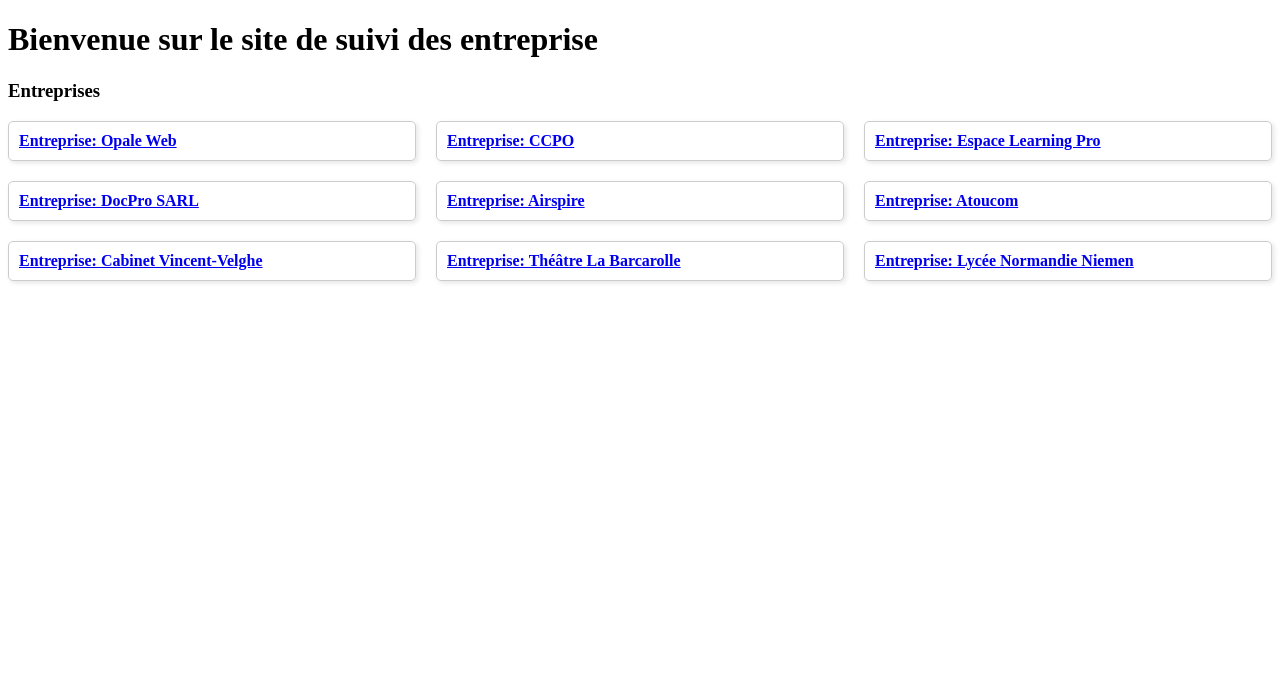
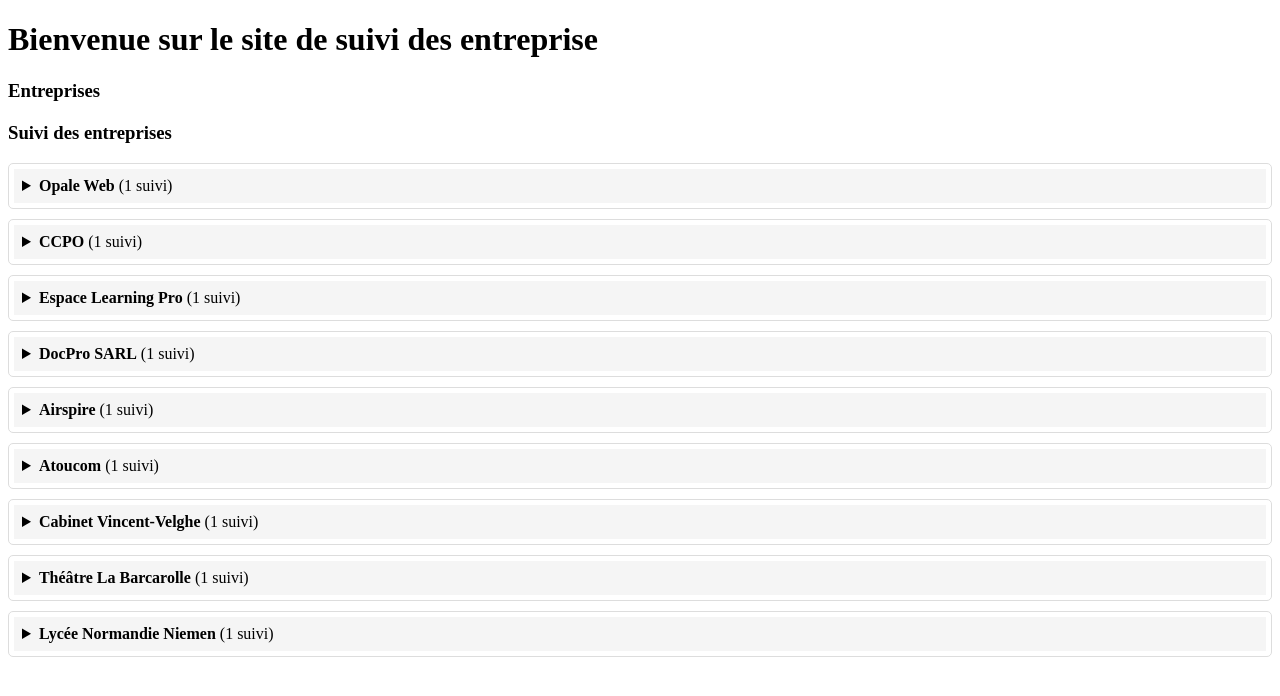
Before and after one commit to bomtouinn/app-3, a Flask app: page / in a window 1280 px wide. Shown: the part 26-722 px from the top of the page. Run offline with Flask 3, Linux system fonts and the light colour scheme.

Commit message:
Résolution d'un bug sur l'affichage des suivi dans l'index.

```diff
--- a/app.py
+++ b/app.py
@@ -39,7 +39,18 @@ def load_user(user_id):
 def index():
     entreprises = dictionnaire_global.get_entreprises()
     etudiants = dictionnaire_global.get_etudiants()
-    return render_template('index.html', entreprises=entreprises, etudiants=etudiants, suivi_data=suivi_data)
+    # S'assurer que les données de suivi sont chargées
+    charger_suivi()
+    # Organiser les suivis par entreprise pour faciliter l'affichage
+    suivis_par_entreprise = {}
+    for suivi in suivi_data:
+        entreprise = suivi['entreprise']
+        if entreprise not in suivis_par_entreprise:
+            suivis_par_entreprise[entreprise] = []
+        suivis_par_entreprise[entreprise].append(suivi)
+
+    return render_template('index.html', entreprises=entreprises, etudiants=etudiants,
+                          suivi_data=suivi_data, suivis_par_entreprise=suivis_par_entreprise)
 
 @app.route('/entreprise', methods=['GET', 'POST'])
 @login_required
--- a/templates/index.html
+++ b/templates/index.html
@@ -28,44 +28,79 @@
     </nav>
     <h1>Bienvenue sur le site de suivi des entreprise</h1>
     <h3>Entreprises</h3>
-    <div style="display: flex; flex-wrap: wrap; gap: 20px;">
-        {% set entreprises_grouped = {} %}
-        {% for suivi in suivi_data %}
-            {% if suivi.entreprise not in entreprises_grouped %}
-                {% set entreprises_grouped = entreprises_grouped.update({suivi.entreprise: []}) or entreprises_grouped %}
-            {% endif %}
-            {% set _ = entreprises_grouped[suivi.entreprise].append(suivi) %}
-        {% endfor %}
 
-        {% for entreprise, suivis in entreprises_grouped.items() %}
-            <div style="flex: 1 1 calc(33.333% - 20px); border: 1px solid #ccc; padding: 10px; box-shadow: 2px 2px 5px rgba(0, 0, 0, 0.1); border-radius: 5px; box-sizing: border-box;">
-                <strong>
-                    <a href="javascript:void(0);" onclick="toggleDetails('{{ entreprise|replace(' ', '_')|e }}')">
-                        Entreprise: {{ entreprise }}
-                    </a>
-                </strong>
-                <div id="{{ entreprise|replace(' ', '_')|e }}" style="display: none; margin-top: 10px;">
-                    {% for suivi in suivis %}
-                        <div style="margin-bottom: 10px; border-top: 1px solid #ddd; padding-top: 10px;">
-                            <p><strong>Étudiant:</strong> {{ suivi.etudiant }}</p>
-                            <p><strong>Type de contrat:</strong> {{ suivi.type_contrat }}</p>
-                            <p><strong>Date d'embauche:</strong> {{ suivi.date_embauche }}</p>
-                            <p><strong>Détails des missions:</strong> {{ suivi.detail_missions }}</p>
-                        </div>
-                    {% endfor %}
-                </div>
-            </div>
-        {% endfor %}
+    <!-- Section pour afficher les suivis par entreprise -->
+    <div class="suivis-container">
+        <h3>Suivi des entreprises</h3>
+        {% if suivis_par_entreprise %}
+            {% for entreprise, suivis in suivis_par_entreprise.items() %}
+                <details>
+                    <summary><strong>{{ entreprise }}</strong> ({{ suivis|length }} suivi{% if suivis|length > 1 %}s{% endif %})</summary>
+                    <div class="suivi-details">
+                        <table>
+                            <thead>
+                                <tr>
+                                    <th>Étudiant</th>
+                                    <th>Type de contrat</th>
+                                    <th>Date d'embauche</th>
+                                    <th>Missions</th>
+                                </tr>
+                            </thead>
+                            <tbody>
+                                {% for suivi in suivis %}
+                                    <tr>
+                                        <td>{{ suivi.etudiant }}</td>
+                                        <td>{{ suivi.type_contrat }}</td>
+                                        <td>{{ suivi.date_embauche }}</td>
+                                        <td>{{ suivi.detail_missions }}</td>
+                                    </tr>
+                                {% endfor %}
+                            </tbody>
+                        </table>
+                    </div>
+                </details>
+            {% endfor %}
+        {% else %}
+            <p>Aucun suivi d'entreprise disponible pour le moment.</p>
+        {% endif %}
     </div>
 
-    <script>
-        function toggleDetails(id) {
-            const details = document.getElementById(id);
-            if (details.style.display === "none" || details.style.display === "") {
-                details.style.display = "block";
-            } else {
-                details.style.display = "none";
-            }
+    <style>
+        .suivis-container {
+            margin-top: 20px;
+            margin-bottom: 20px;
         }
-    </script>
+
+        details {
+            margin-bottom: 10px;
+            border: 1px solid #ddd;
+            border-radius: 5px;
+            padding: 5px;
+        }
+
+        summary {
+            cursor: pointer;
+            padding: 8px;
+            background-color: #f5f5f5;
+        }
+
+        .suivi-details {
+            padding: 10px;
+        }
+
+        table {
+            width: 100%;
+            border-collapse: collapse;
+        }
+
+        th, td {
+            padding: 8px;
+            text-align: left;
+            border-bottom: 1px solid #ddd;
+        }
+
+        th {
+            background-color: #f2f2f2;
+        }
+    </style>
 </html>
```
Also changed, not shown: static/carte.html (+13 -13 lines), suivi.csv (line endings or trailing spaces).
